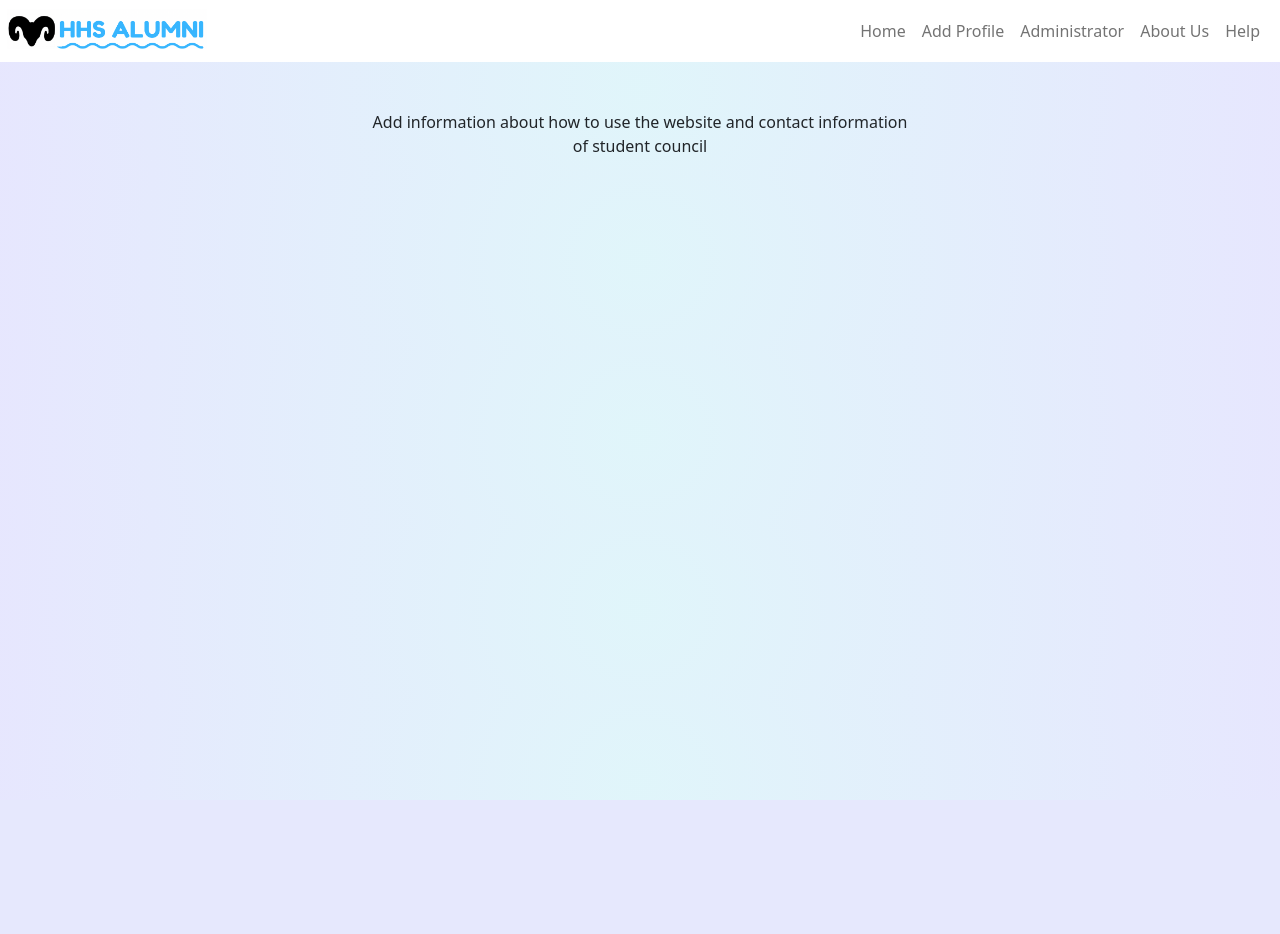
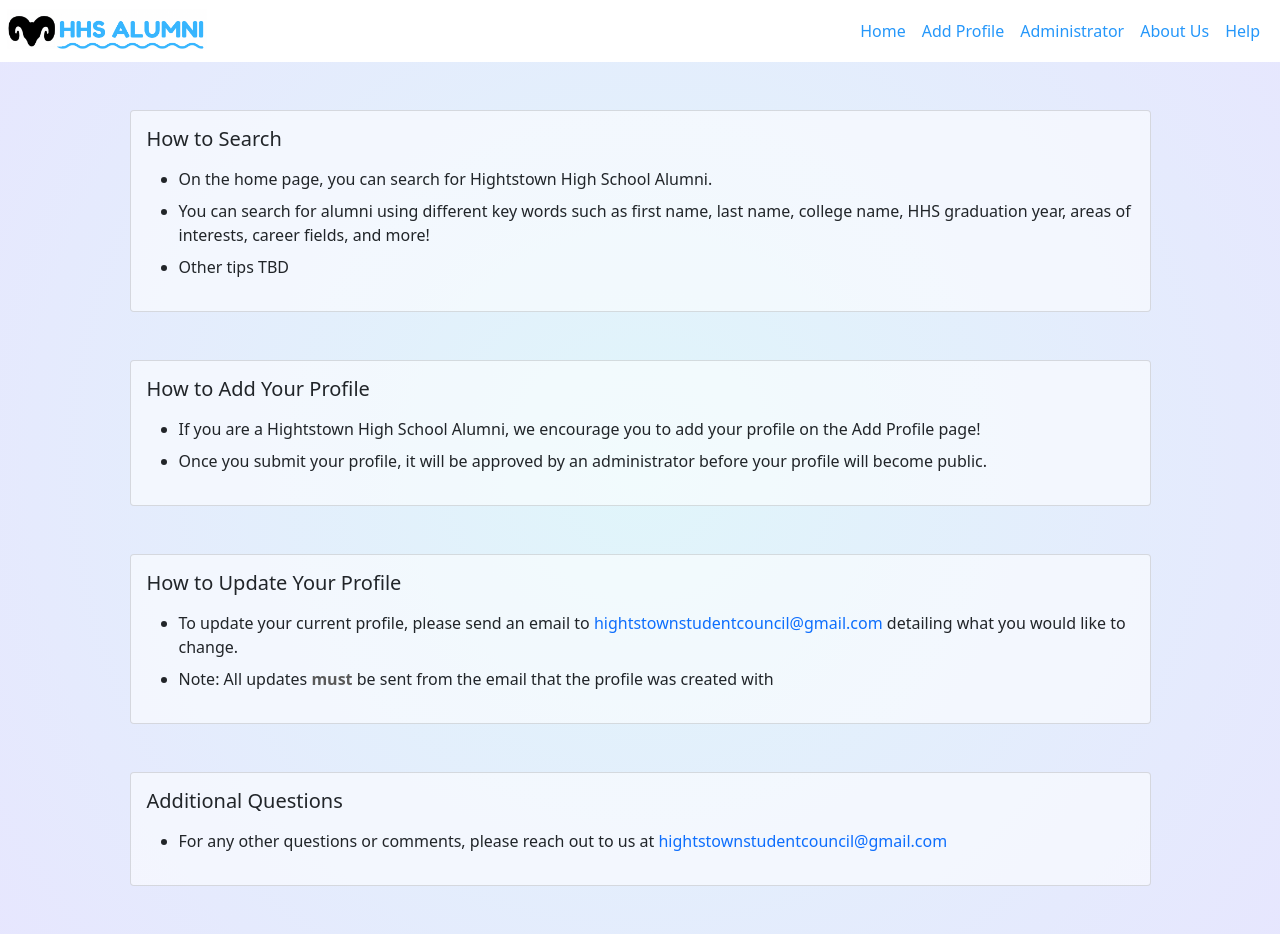
Before and after one commit to ritheshrajasekar/hhsalumniwebsite, a Flask app: page /help in a window 1280 px wide. Before the commit the page ends 800 px from the top, so only its background shows below. Run offline with Flask 2, Linux system fonts and the light colour scheme; some libraries are stand-ins or nearby versions.

Commit message:
changed color of navbar links

```diff
--- a/app.py
+++ b/app.py
@@ -415,6 +415,7 @@ def add_info():
     flash('Profile picture does not have approved extension: jpg, jpeg, png, webp, svg, heif', category='error')
   if errors == 0:
     new_entry = Entry(first_name=first_name_input, last_name=last_name_input, full_name=full_name_input, email=email_input, college_name=college_name_input, job_sector=job_sector_input, blurb=blurb_input, approval_status=approval_status_input, profile_pic=profile_pic_path, graduation_year=graduation_year_input)
+    flash("Successfully Submitted Profile", category="success")
 
     db.session.add(new_entry)
     print("here3")
--- a/static/styles/main.css
+++ b/static/styles/main.css
@@ -157,10 +157,12 @@ body {
   color: rgb(90, 90, 90);
 }
 
-.about-us-card {
+.about-us-card,
+.help-card {
   background-color: rgba(255, 255, 255, 0.558);
 }
 
-.about-us-card:hover {
+.about-us-card:hover,
+.help-card:hover {
   background-color: rgb(235, 250, 230);
 }
--- a/templates/about_us.html
+++ b/templates/about_us.html
@@ -10,7 +10,7 @@ body%}
             <ul>
               <li class="mb-2">HHS Alumni was created by <b class="bold-name">Rithesh Rajasekar</b> from Hightstown High School.</li>
               <li class="mb-2">Credits to Hightstown Student Council including <b class="bold-name">Peri Luther, Priel Srivastava, Liz Lopez, Rachael Hu, Darsh Mehta, Priyanka Das, Mr. Kamps, and Ms. Taitt</b></li>
-              <li class="mb-2">Feel free to reach out the team at a <a class="email" href="mailto: hightstownstudentcouncil@gmail.com">hightstownstudentcouncil@gmail.com</a> or <a class="email" href="mailto: rithesh.rajasekar@gmail.com">rithesh.rajasekar@gmail.com</a> for any technical questions about the website!</li>
+              <li class="mb-2">Feel free to reach out the team at <a class="email" href="mailto: hightstownstudentcouncil@gmail.com">hightstownstudentcouncil@gmail.com</a> or <a class="email" href="mailto: rithesh.rajasekar@gmail.com">rithesh.rajasekar@gmail.com</a> for any technical questions about the website!</li>
             </ul>
           </p>
         </div>
--- a/templates/base.html
+++ b/templates/base.html
@@ -49,19 +49,38 @@
         <div class="collapse navbar-collapse" id="navbarSupportedContent">
           <ul class="navbar-nav ms-auto mb-2 mb-lg-0">
             <li class="nav-item">
-              <a class="nav-link" href="/">Home</a>
+              <a class="nav-link" href="/" style="color: rgb(37, 151, 250)"
+                >Home</a
+              >
             </li>
             <li class="nav-item">
-              <a class="nav-link" href="/addinfo">Add Profile</a>
+              <a
+                class="nav-link"
+                href="/addinfo"
+                style="color: rgb(37, 151, 250)"
+                >Add Profile</a
+              >
             </li>
             <li class="nav-item">
-              <a class="nav-link" href="/administrator_login">Administrator</a>
+              <a
+                class="nav-link"
+                href="/administrator_login"
+                style="color: rgb(37, 151, 250)"
+                >Administrator</a
+              >
             </li>
             <li class="nav-item">
-              <a class="nav-link" href="/about_us">About Us</a>
+              <a
+                class="nav-link"
+                href="/about_us"
+                style="color: rgb(37, 151, 250)"
+                >About Us</a
+              >
             </li>
             <li class="nav-item">
-              <a class="nav-link" href="/help">Help</a>
+              <a class="nav-link" href="/help" style="color: rgb(37, 151, 250)"
+                >Help</a
+              >
             </li>
           </ul>
         </div>
--- a/templates/help.html
+++ b/templates/help.html
@@ -1,11 +1,63 @@
 {% extends 'base.html' %} {% block title%} Help {% endblock%} {% block body%}
 <div class="container">
   <div class="row justify-content-center mt-5">
-    <div class="col-6 text-center">
-      <p>
-        Add information about how to use the website and contact information of
-        student council
-      </p>
+    <div class="col-11">
+      <div class="card help-card">
+        <div class="card-body">
+          <h5 class="card-title">How to Search</h5>
+          <p class="card-text">
+            <ul>
+              <li class="mb-2">On the home page, you can search for Hightstown High School Alumni.</li>
+              <li class="mb-2">You can search for alumni using different key words such as first name, last name, college name, HHS graduation year, areas of interests, career fields, and more! </li>
+              <li class="mb-2">Other tips TBD</li>
+            </ul>
+          </p>
+        </div>
+      </div>
+    </div>
+  </div>
+  <div class="row justify-content-center mt-5">
+    <div class="col-11">
+      <div class="card help-card">
+        <div class="card-body">
+          <h5 class="card-title">How to Add Your Profile</h5>
+          <p class="card-text">
+            <ul>
+              <li class="mb-2">If you are a Hightstown High School Alumni, we encourage you to add your profile on the Add Profile page!</li>
+              <li class="mb-2">Once you submit your profile, it will be approved by an administrator before your profile will become public.</b></li>
+            </ul>
+          </p>
+        </div>
+      </div>
+    </div>
+  </div>
+  <div class="row justify-content-center mt-5">
+    <div class="col-11">
+      <div class="card help-card">
+        <div class="card-body">
+          <h5 class="card-title">How to Update Your Profile</h5>
+          <p class="card-text">
+            <ul>
+              <li class="mb-2">To update your current profile, please send an email to <a class="email" href="mailto: hightstownstudentcouncil@gmail.com">hightstownstudentcouncil@gmail.com</a> detailing what you would like to change. </li>
+              <li class="mb-2">Note: All updates <b class="bold-name">must</b> be sent from the email that the profile was created with</b></li>
+            </ul>
+          </p>
+        </div>
+      </div>
+    </div>
+  </div>
+  <div class="row justify-content-center mt-5 mb-5">
+    <div class="col-11">
+      <div class="card help-card">
+        <div class="card-body">
+          <h5 class="card-title">Additional Questions</h5>
+          <p class="card-text">
+            <ul>
+              <li class="mb-2">For any other questions or comments, please reach out to us at <a class="email" href="mailto: hightstownstudentcouncil@gmail.com">hightstownstudentcouncil@gmail.com</a></li>
+            </ul>
+          </p>
+        </div>
+      </div>
     </div>
   </div>
 </div>
```
